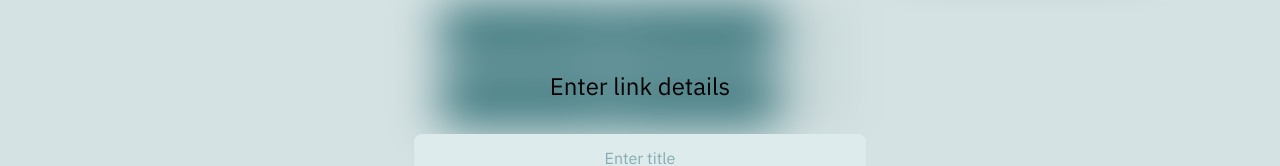
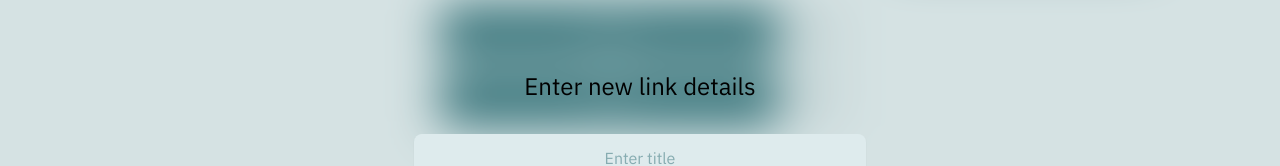
Before and after one commit to mdahmed-abdus/onelink, a React (Create React App) app in the folder frontend/: page /profile in a window 1280 px wide. Both pictures are taken after a click on the button "Add new link". Shown: the part 186-352 px from the top of the page. Built offline with nearby package versions, Linux system fonts and the light colour scheme.

Commit message:
Add delete button in update form

```diff
--- a/frontend/src/components/Profile.js
+++ b/frontend/src/components/Profile.js
@@ -30,11 +30,8 @@ function ConfirmRedirect({ url, setShowRedirect }) {
 }
 
 function LinkForm({ link, setLink, formFor, closeAllFormView }) {
-  let heading = 'Enter link details';
-
-  if (formFor === 'update') {
-    heading = 'Update link details';
-  }
+  const heading =
+    formFor === 'update' ? 'Update link details' : 'Enter new link details';
 
   return (
     <BlurredBgCenteredItems
@@ -65,6 +62,14 @@ function LinkForm({ link, setLink, formFor, closeAllFormView }) {
               onClick={closeAllFormView}
               externalStyle="mt-8 sm:mt-0 sm:ml-8"
             />
+            {formFor === 'update' && (
+              <Button
+                type="button"
+                text="Delete"
+                onClick={closeAllFormView}
+                externalStyle="mt-8 sm:mt-0 sm:ml-8"
+              />
+            )}
           </div>
         </form>
       }
```
